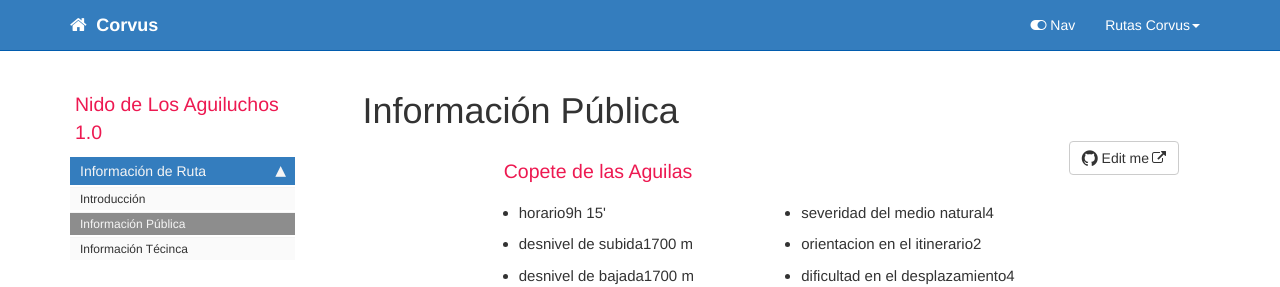
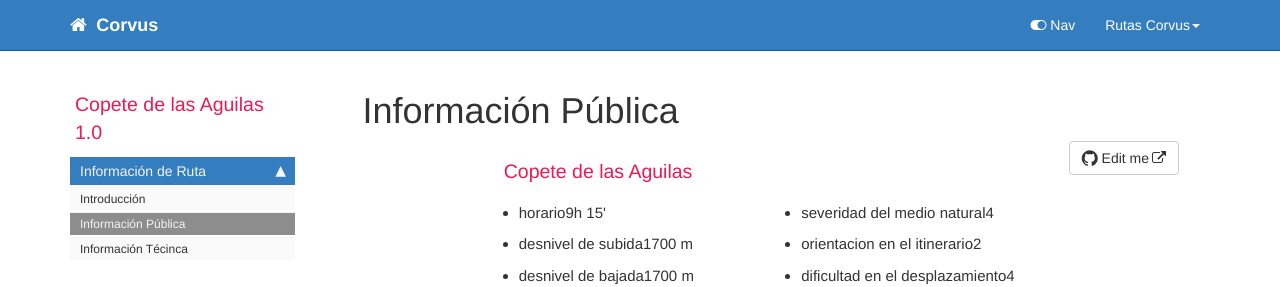
Before and after one commit to UAFS/CorvusRepositorio, a Jekyll site: the page built from pages/02Rutas/04CopeteAguilas/ruta04_technical_details.md, in a window 1280 px wide. Shown: the top 287 px of the page. Built offline with Jekyll 4.4.1, drawn with Linux system fonts in a browser that asks for light colours; comment, search, counter and statistics services are not loaded; part of the change alters nothing that is shown.

```diff
--- a/pages/02Rutas/04CopeteAguilas/ruta04_technical_details.md
+++ b/pages/02Rutas/04CopeteAguilas/ruta04_technical_details.md
@@ -1,13 +1,13 @@
 ---
 title: Información Pública
-keywords: ruta03
+keywords: ruta04
 summary:
-sidebar: ruta03_sidebar
-permalink: ruta03_public_details.html
+sidebar: ruta04_sidebar
+permalink: ruta04_public_details.html
 simple_map: false
 map_name:
 box_number:
-folder: 02Rutas/03NidoAguiluchos
+folder: 02Rutas/04CopeteAguilas
 ---
 
 <div class="mideTable col-md-8 col-md-offset-2 complete">
```
